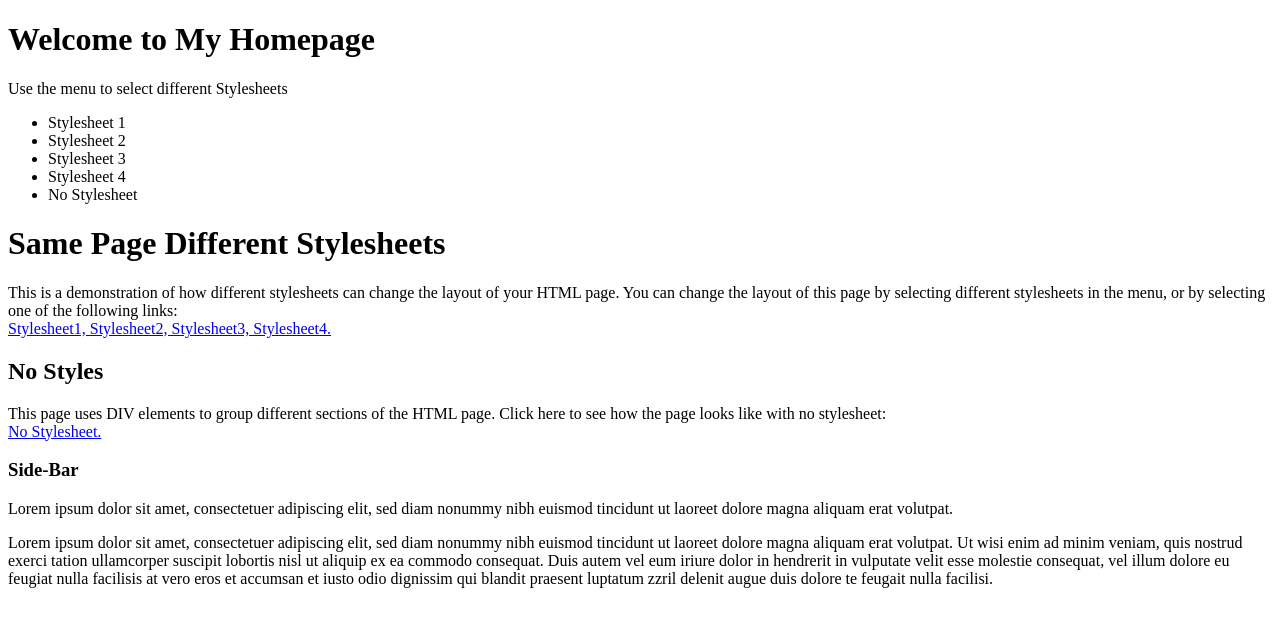
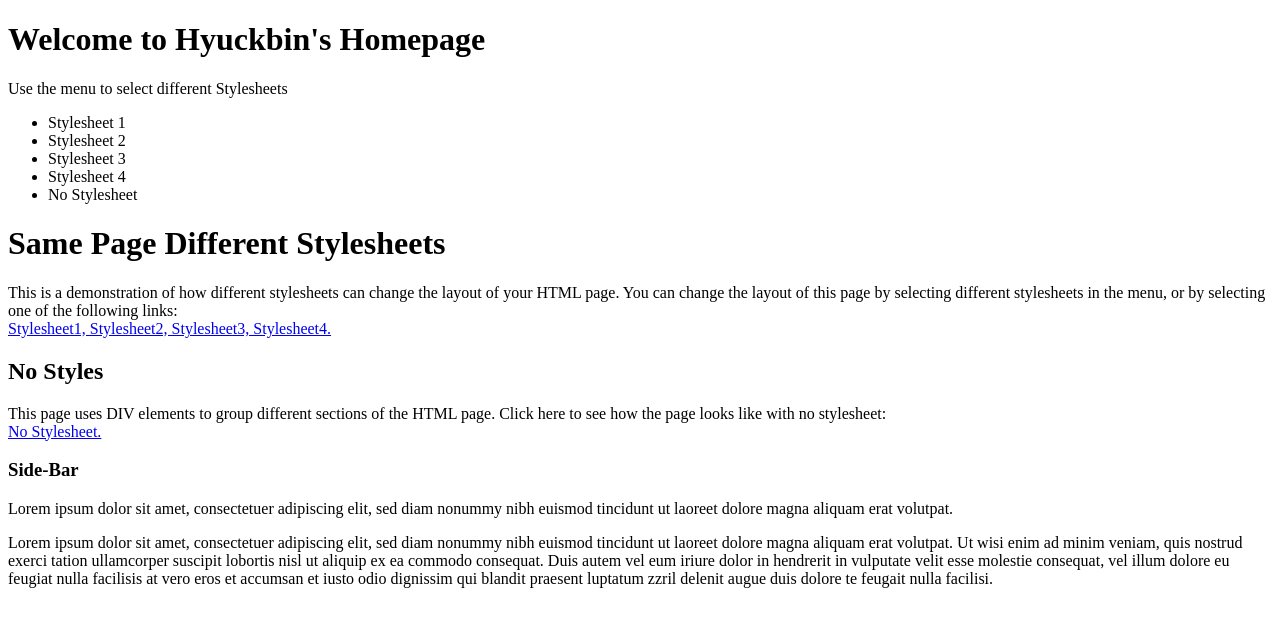
Before and after one commit to hyuckbin/OSSHW1, a plain HTML site: page nostyle.html in a window 1280 px wide. Drawn offline with Linux system fonts and the light colour scheme.

Commit message:
add name

```diff
--- a/nostyle.html
+++ b/nostyle.html
@@ -13,7 +13,7 @@
 
 
 <a>
-<h1>Welcome to My Homepage</h1>
+<h1>Welcome to Hyuckbin's Homepage</h1>
 Use the menu to select different Stylesheets
 <ul>
 <li>Stylesheet 1</li>
```
